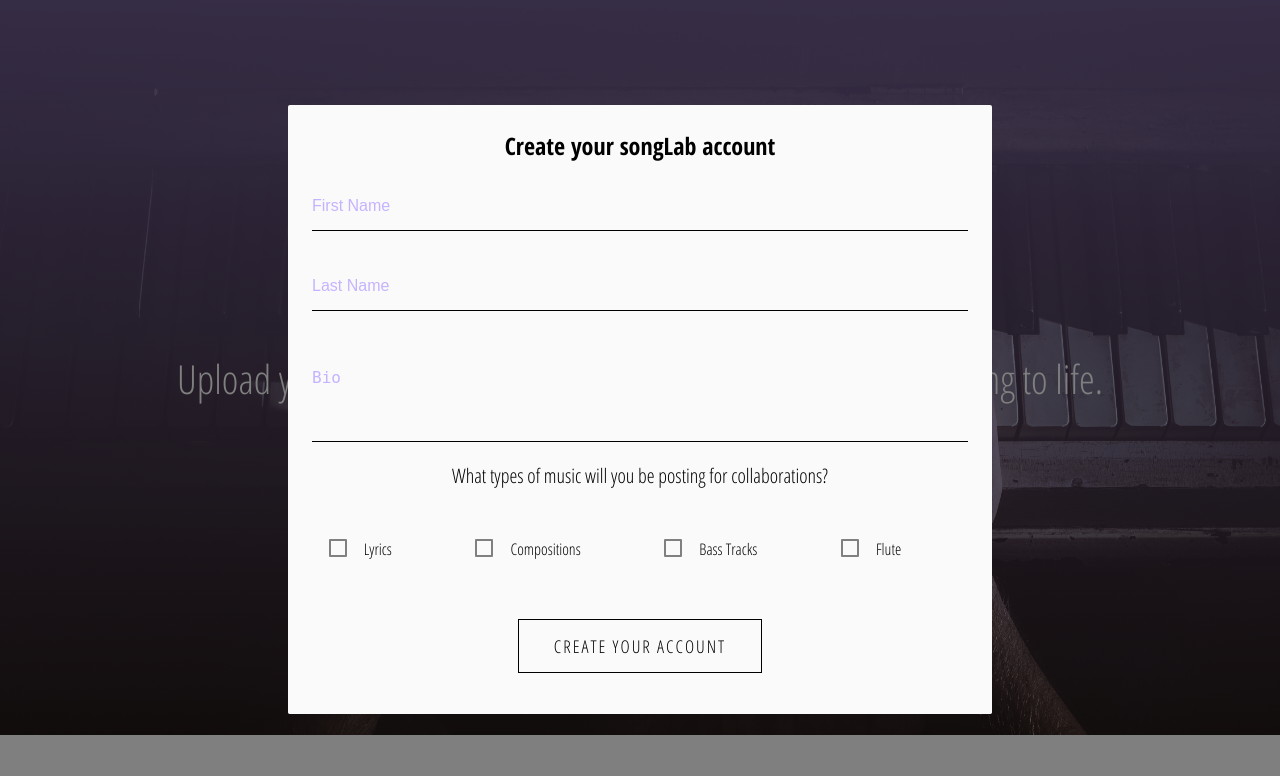
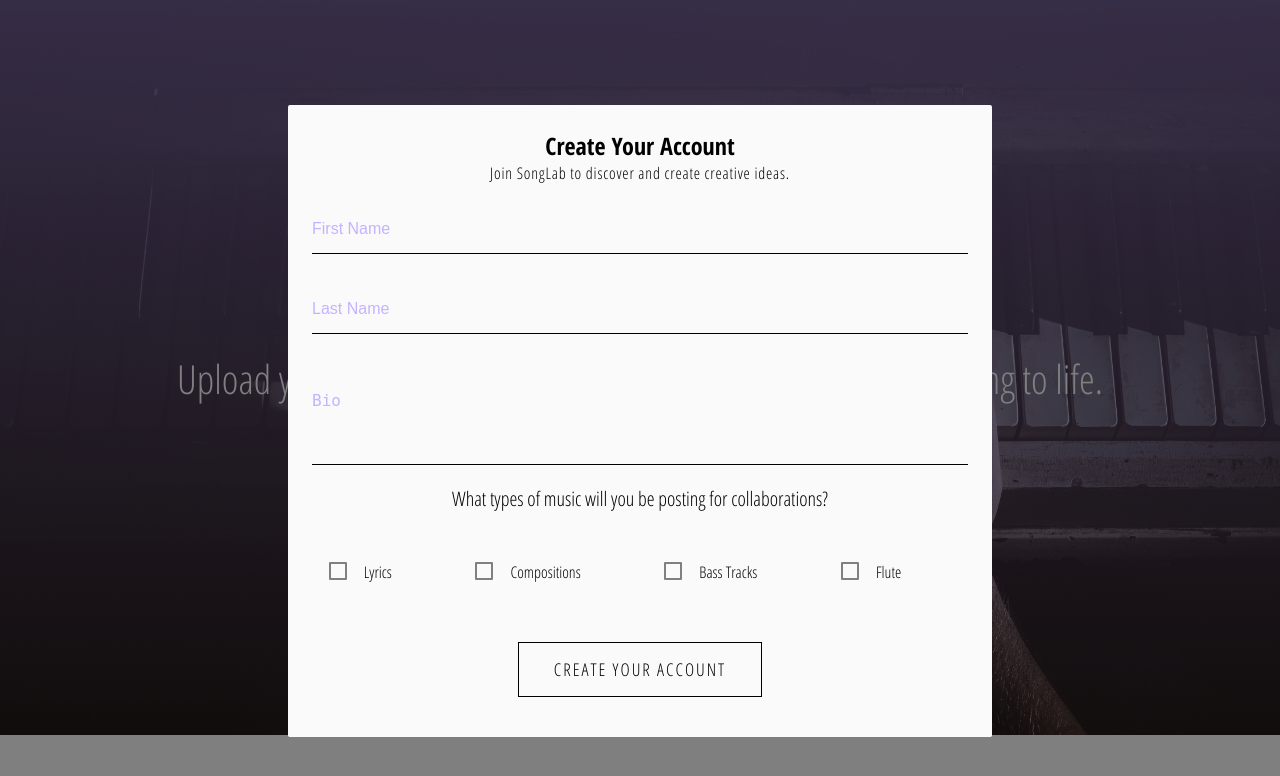
Before and after one commit to iamJRD/song-lab, a PHP site: page /index.html in a window 1280 px wide, after a click on "CREATE ACCOUNT". Shown: the top 776 px of the page. Run offline with PHP 8.4, Linux system fonts and the light colour scheme; some libraries are stand-ins or nearby versions.

Commit message:
Add sign in form

```diff
--- a/web/css/main.css
+++ b/web/css/main.css
@@ -132,6 +132,13 @@ a {
     background: #b399ff; }
   100% {
     width: 70px; } }
+.modal-content h2 {
+  margin-bottom: 0; }
+.modal-content h4 {
+  font-weight: lighter;
+  letter-spacing: 0.8px;
+  padding-top: 0; }
+
 .modal {
   display: none;
   position: fixed;
--- a/web/index.html
+++ b/web/index.html
@@ -32,7 +32,8 @@
             <a class="modal-trigger modal-close" href="#modal1">Create Account</a>
               <div id="modal1" class="modal">
                 <div class="modal-content">
-                  <h2>Create your songLab account</h2>
+                  <h2>Create Your Account</h2>
+                  <h4>Join SongLab to discover and create creative ideas.</h4>
                   <form class="createAccountForm" action="index.html" method="post">
                     <div class="input-field">
                       <input placeholder="First Name" id="first_name" type="text" class="validate">
@@ -63,16 +64,18 @@
             <a class="modal-trigger" href="#modal2">Sign In</a>
             <div id="modal2" class="modal">
               <div class="modal-content">
-                <h4>Modal Header2</h4>
+                <h1>SongLab</h1>
                 <form class="signInForm" action="index.html" method="post">
                   <div class="input-field">
                     <input placeholder="First Name" id="first_name" type="text" class="validate">
                   </div>
+                  <div class="input-field">
+                    <input placeholder="Password" id="password" type="password" class="validate">
+                  </div>
                 </form>
-                <p>A bunch of text</p>
               </div>
               <div class="modal-footer">
-                <a class="modal-close" href="#">Agree</a>
+                <a class="modal-close" href="#">Sign In</a>
               </div>
             </div>
           </div>
--- a/web/scss/components/_modal.scss
+++ b/web/scss/components/_modal.scss
@@ -1,3 +1,17 @@
+.modal-content {
+  h2 {
+    margin-bottom: 0;
+  }
+  h4 {
+    @include textFormat ($weight: lighter, $l-spacing: .8px);
+    padding-top: 0;
+  }
+}
+
+
+
+
+
 .modal {
 
   display: none;
--- a/web/scss/utilities/_mixins.scss
+++ b/web/scss/utilities/_mixins.scss
@@ -5,7 +5,7 @@
 @mixin textFormat ($size: null, $color: null, $weight: null, $l-spacing: null, $l-height: null) {
   font-size: $size;
   color: $color;
-  weight: $weight;
+  font-weight: $weight;
   letter-spacing: $l-spacing;
   line-height: $l-height;
 }
```
Also changed, not shown: 1 other file.
